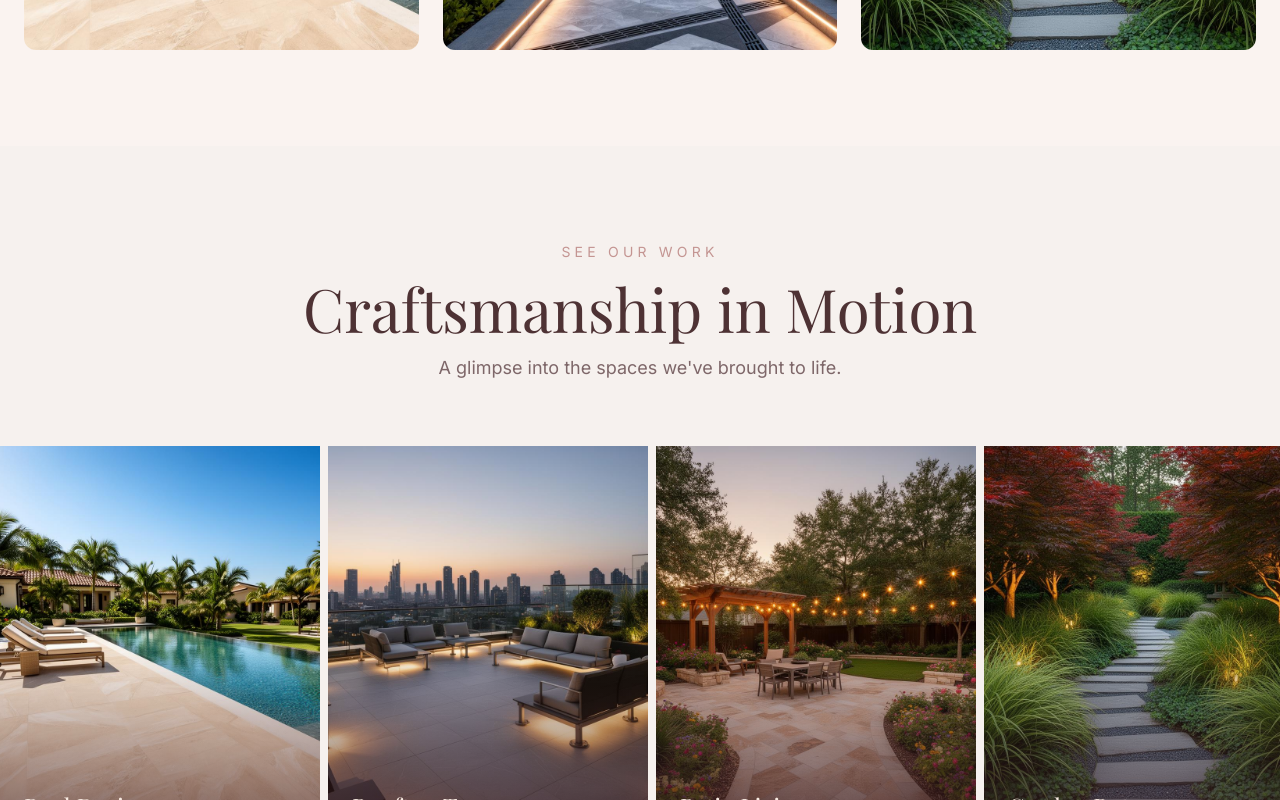
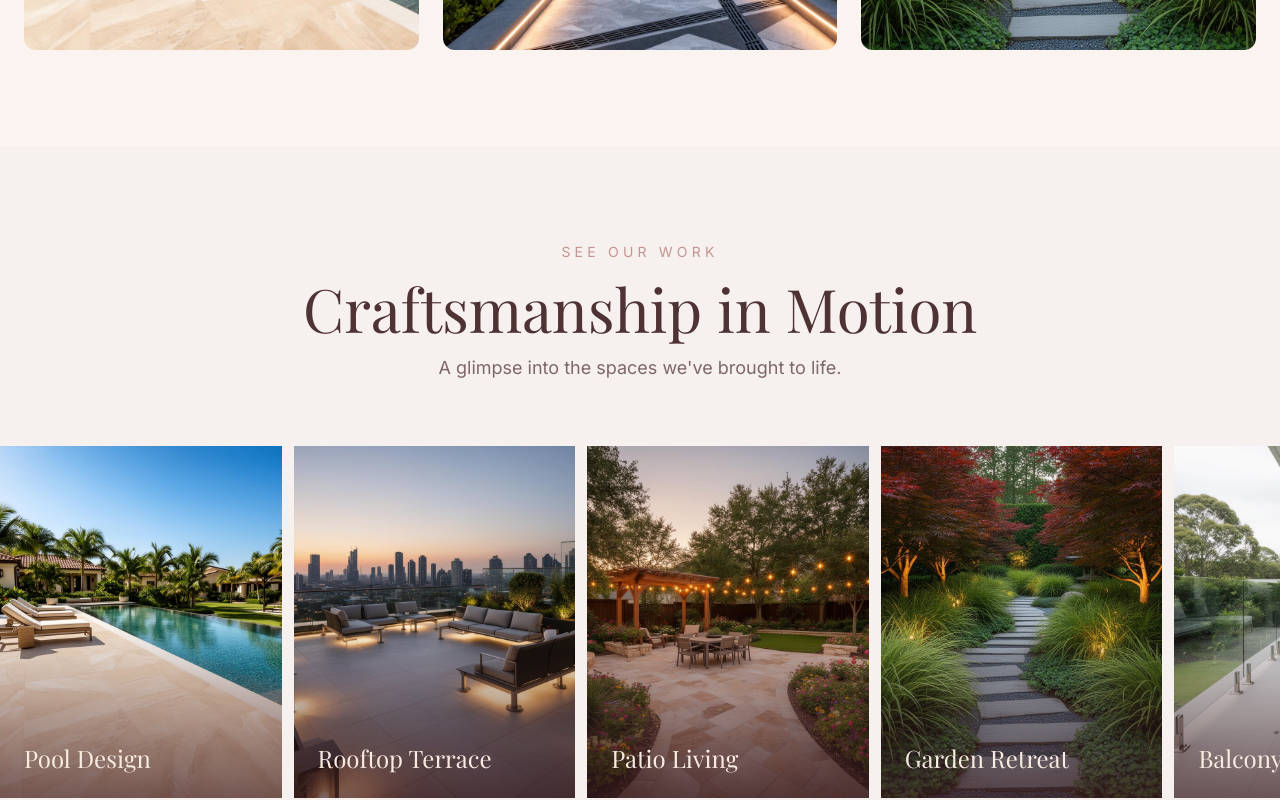
Before and after one commit to SamisDone/Atelier-De-Luca, a Next.js app: page / in a window 1280 px wide. Shown: the part 3096-3896 px from the top of the page. Built offline with nearby package versions, Linux system fonts and the light colour scheme.

Commit message:
Fix carousel scrolling and card count
Co-authored-by: SamisDone <119945235+SamisDone@users.noreply.github.com>

```diff
--- a/src/components/VideoShowcase.tsx
+++ b/src/components/VideoShowcase.tsx
@@ -3,7 +3,7 @@
 import { motion } from "framer-motion";
 import { useRef, useEffect, useCallback, useState } from "react";
 
-const showcaseImages = [
+const baseImages = [
   { src: "/images/gallery-pool.jpg", label: "Pool Design" },
   { src: "/images/gallery-rooftop.jpg", label: "Rooftop Terrace" },
   { src: "/images/gallery-patio.jpg", label: "Patio Living" },
@@ -12,39 +12,32 @@ const showcaseImages = [
   { src: "/images/gallery-commercial.jpg", label: "Commercial Space" },
   { src: "/images/services-residential.jpg", label: "Residential Design" },
   { src: "/images/services-pools.jpg", label: "Pool Installation" },
-  { src: "/images/hero-terrace.jpg", label: "Terrace Living" },
-  { src: "/images/about-aerial.jpg", label: "Aerial View" },
-  // Duplicates for infinite loop
-  { src: "/images/gallery-pool.jpg", label: "Pool Design" },
-  { src: "/images/gallery-rooftop.jpg", label: "Rooftop Terrace" },
-  { src: "/images/gallery-patio.jpg", label: "Patio Living" },
-  { src: "/images/gallery-garden.jpg", label: "Garden Retreat" },
-  { src: "/images/gallery-balcony.jpg", label: "Balcony Living" },
-  { src: "/images/gallery-commercial.jpg", label: "Commercial Space" },
-  { src: "/images/services-residential.jpg", label: "Residential Design" },
-  { src: "/images/services-pools.jpg", label: "Pool Installation" },
-  { src: "/images/hero-terrace.jpg", label: "Terrace Living" },
-  { src: "/images/about-aerial.jpg", label: "Aerial View" },
 ];
+
+// Duplicate for infinite loop
+const showcaseImages = [...baseImages, ...baseImages];
 
 const VideoShowcase = () => {
   const stripRef = useRef<HTMLDivElement>(null);
-  const [isHovered, setIsHovered] = useState(false);
+  const [isAutoScrolling, setIsAutoScrolling] = useState(true);
   const animationRef = useRef<number>(undefined);
+  const isDragging = useRef(false);
+  const startX = useRef(0);
+  const scrollLeftStart = useRef(0);
 
+  // Auto-scroll animation
   const animate = useCallback(() => {
-    if (!stripRef.current || isHovered) {
+    if (!stripRef.current || !isAutoScrolling) {
       animationRef.current = requestAnimationFrame(animate);
       return;
     }
     const el = stripRef.current;
     el.scrollLeft += 0.5;
-    // Loop: when scrolled past half (duplicate set), reset
     if (el.scrollLeft >= el.scrollWidth / 2) {
       el.scrollLeft = 0;
     }
     animationRef.current = requestAnimationFrame(animate);
-  }, [isHovered]);
+  }, [isAutoScrolling]);
 
   useEffect(() => {
     animationRef.current = requestAnimationFrame(animate);
@@ -53,8 +46,34 @@ const VideoShowcase = () => {
     };
   }, [animate]);
 
+  // Drag-to-scroll handlers
+  const handlePointerDown = useCallback((e: React.PointerEvent) => {
+    if (!stripRef.current) return;
+    isDragging.current = true;
+    setIsAutoScrolling(false);
+    startX.current = e.clientX;
+    scrollLeftStart.current = stripRef.current.scrollLeft;
+    stripRef.current.setPointerCapture(e.pointerId);
+    stripRef.current.style.cursor = "grabbing";
+  }, []);
+
+  const handlePointerMove = useCallback((e: React.PointerEvent) => {
+    if (!isDragging.current || !stripRef.current) return;
+    const dx = e.clientX - startX.current;
+    stripRef.current.scrollLeft = scrollLeftStart.current - dx;
+  }, []);
+
+  const handlePointerUp = useCallback((e: React.PointerEvent) => {
+    if (!stripRef.current) return;
+    isDragging.current = false;
+    stripRef.current.releasePointerCapture(e.pointerId);
+    stripRef.current.style.cursor = "grab";
+    // Resume auto-scroll after a short delay
+    setTimeout(() => setIsAutoScrolling(true), 2000);
+  }, []);
+
   return (
-    <section className="py-24 bg-background overflow-hidden">
+    <section className="py-24 bg-background">
       <div className="container mx-auto px-6 mb-16">
         <motion.div
           initial={{ opacity: 0, y: 20 }}
@@ -75,15 +94,15 @@ const VideoShowcase = () => {
         </motion.div>
       </div>
 
-      {/* Full-bleed carousel — no whitespace, no arrows, auto + manual scroll */}
-      <div
-        className="relative overflow-hidden"
-        onMouseEnter={() => setIsHovered(true)}
-        onMouseLeave={() => setIsHovered(false)}
-      >
+      {/* Full-bleed carousel — drag + touch + auto-scroll */}
       <div
         ref={stripRef}
-          className="flex gap-2 overflow-x-auto snap-x snap-mandatory scrollbar-hide"
+        className="flex gap-3 overflow-x-auto scrollbar-hide select-none"
+        style={{ cursor: "grab" }}
+        onPointerDown={handlePointerDown}
+        onPointerMove={handlePointerMove}
+        onPointerUp={handlePointerUp}
+        onPointerLeave={handlePointerUp}
       >
         {showcaseImages.map((img, i) => (
           <motion.div
@@ -91,8 +110,8 @@ const VideoShowcase = () => {
             initial={{ opacity: 0, y: 40 }}
             whileInView={{ opacity: 1, y: 0 }}
             viewport={{ once: true }}
-              transition={{ duration: 0.6, delay: (i % 4) * 0.1 }}
-              className="relative flex-shrink-0 w-[60vw] md:w-[35vw] lg:w-[25vw] aspect-[4/5] overflow-hidden group snap-center"
+            transition={{ duration: 0.6, delay: (i % baseImages.length) * 0.08 }}
+            className="relative flex-shrink-0 w-[55vw] md:w-[30vw] lg:w-[22vw] aspect-[4/5] overflow-hidden group"
           >
             <div
               className="absolute inset-0 bg-cover bg-center transition-transform duration-700 group-hover:scale-110"
@@ -100,14 +119,13 @@ const VideoShowcase = () => {
             />
             <div className="absolute inset-0 bg-gradient-to-t from-brand-tertiary/70 via-transparent to-transparent" />
             <div className="absolute bottom-6 left-6">
-                <p className="text-brand-secondary font-serif text-xl md:text-2xl">
+              <p className="text-brand-secondary font-serif text-xl md:text-2xl pointer-events-none">
                 {img.label}
               </p>
             </div>
           </motion.div>
         ))}
       </div>
-      </div>
     </section>
   );
 };
```
Lines whose indentation alone changed are shown as unchanged.
